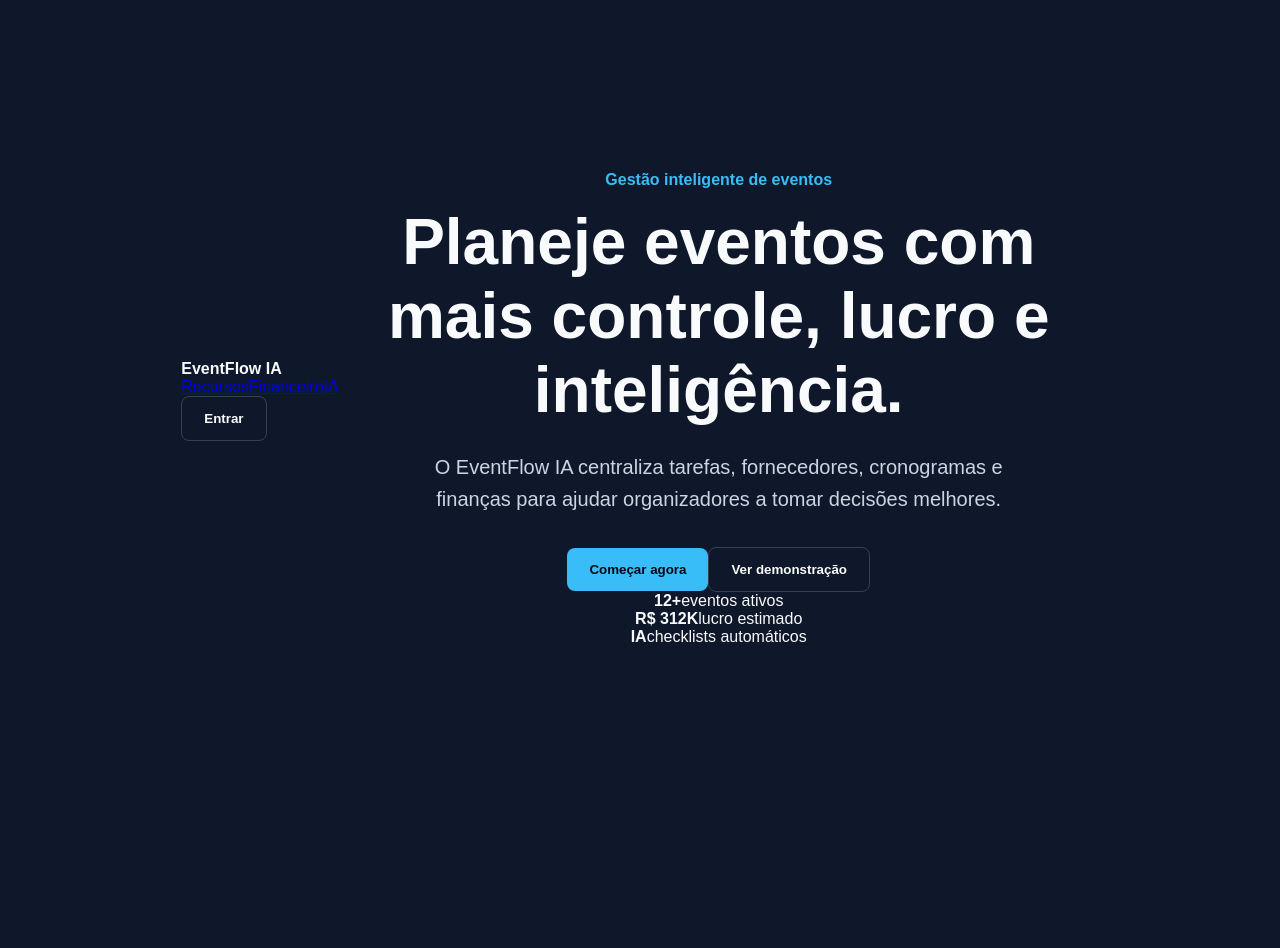
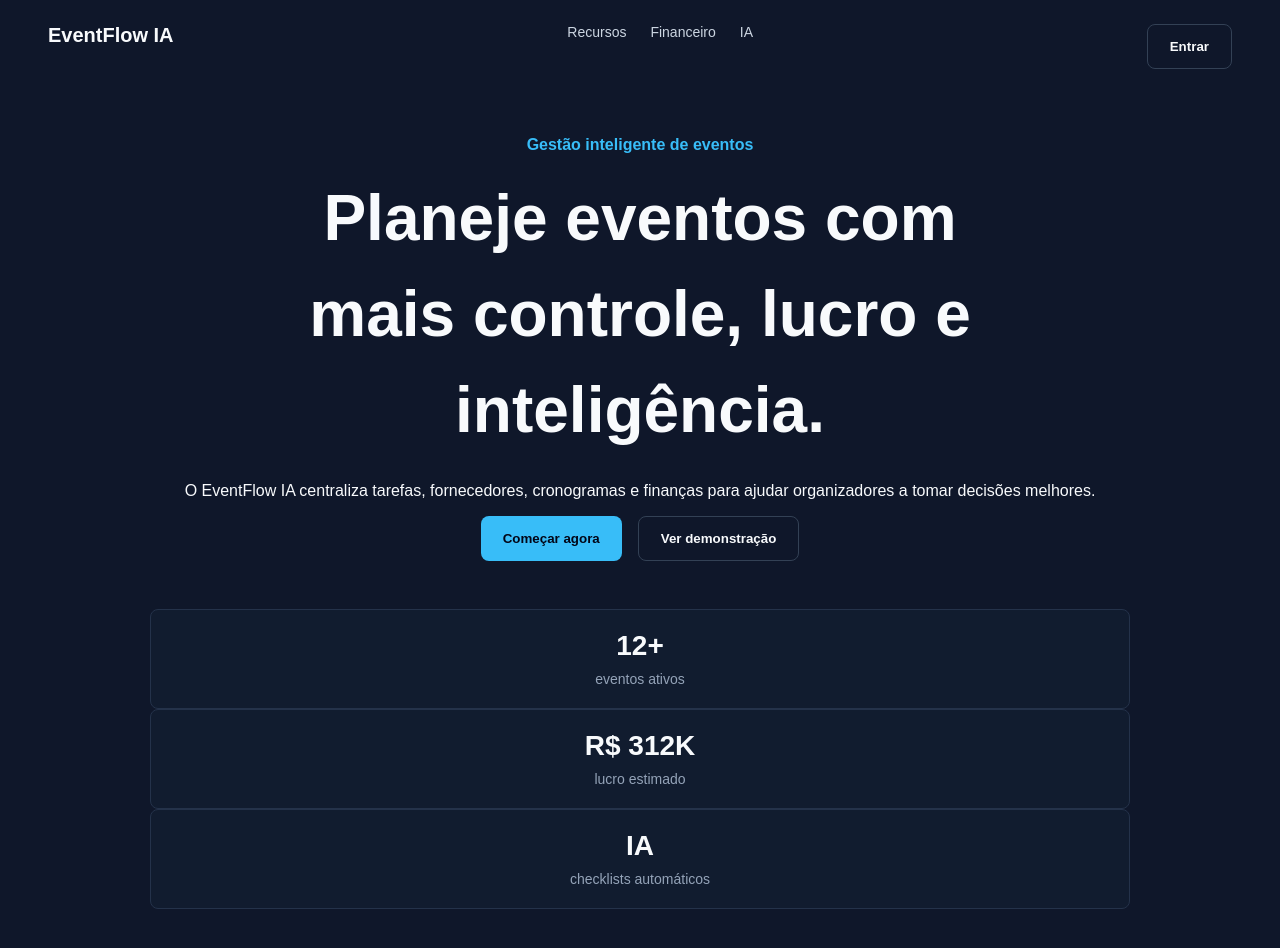
Before and after one commit to viniciuslopes1023-spec/EVENTFLOW-IA, a React (Vite) app in the folder frontend/app/: page / in a window 1280 px wide. Shown: the top 948 px of the page. Before the commit the page ends 800 px from the top, so only its background shows below. Built offline with nearby package versions, Linux system fonts and the light colour scheme.

Commit message:
style: improve landing page styles

```diff
--- a/frontend/app/src/components/Header/Header.tsx
+++ b/frontend/app/src/components/Header/Header.tsx
@@ -1,5 +1,5 @@
 import { Button } from '../Button/Button';
-import '.header.css';
+import './header.css';
 
 export function Header(){
     return(
--- a/frontend/app/src/pages/landingPage.tsx
+++ b/frontend/app/src/pages/landingPage.tsx
@@ -5,7 +5,7 @@ import '../styles/landing.css';
 export function LandingPage() {
   return (
     <main className="landing-page">
-      <Header />
+      <Header/>
 
       <section className="hero-section">
         <p className="hero-tag">Gestão inteligente de eventos</p>
--- a/frontend/app/src/styles/landing.css
+++ b/frontend/app/src/styles/landing.css
@@ -1,36 +1,51 @@
 .landing-page {
   min-height: 100vh;
-  display: flex;
-  align-items: center;
-  justify-content: center;
-  padding: 32px;
+  padding: 120px 32px 48px;
 
 }
 
-.hero-section{
-  max-width: 760px;
+.hero-section {
+  margin: 0 auto;
+  max-width: 980px;
   text-align: center;
 
 }
 
-.hero-tag{
+.hero-tag {
   color: #38bdf8;
   font-weight: 700;
   margin-bottom: 16px;
 
 }
 
-.hero-section h1{
+.hero-section h1 {
   font-size: 64px;
-  margin: 0 0 24px;
-
+  line-height: 1.5;
+  margin: 0 auto 24px;
+  max-width: 720px;
 }
 
-.hero-description{
-  color: #cbd5e1;
-  font-size: 20px;
-  line-height: 1.6;
-  margin: 0 auto 32px;
-  max-width: 620px;
+.hero-actions {
+  display: flex;
+  gap: 16px;
+  justify-content: center;
+  margin-bottom: 48px;
+}
 
+.hero-stats div {
+  background: #111c2f;
+  border: 1px solid #24324a;
+  border-radius: 8px;
+  padding: 20px;
 }
+
+.hero-stats strong {
+display: block;
+font-size: 28px;
+margin-bottom: 8px;
+}
+
+.hero-stats span {
+  color: #94a3b8;
+  font-size: 14px;
+}
```
